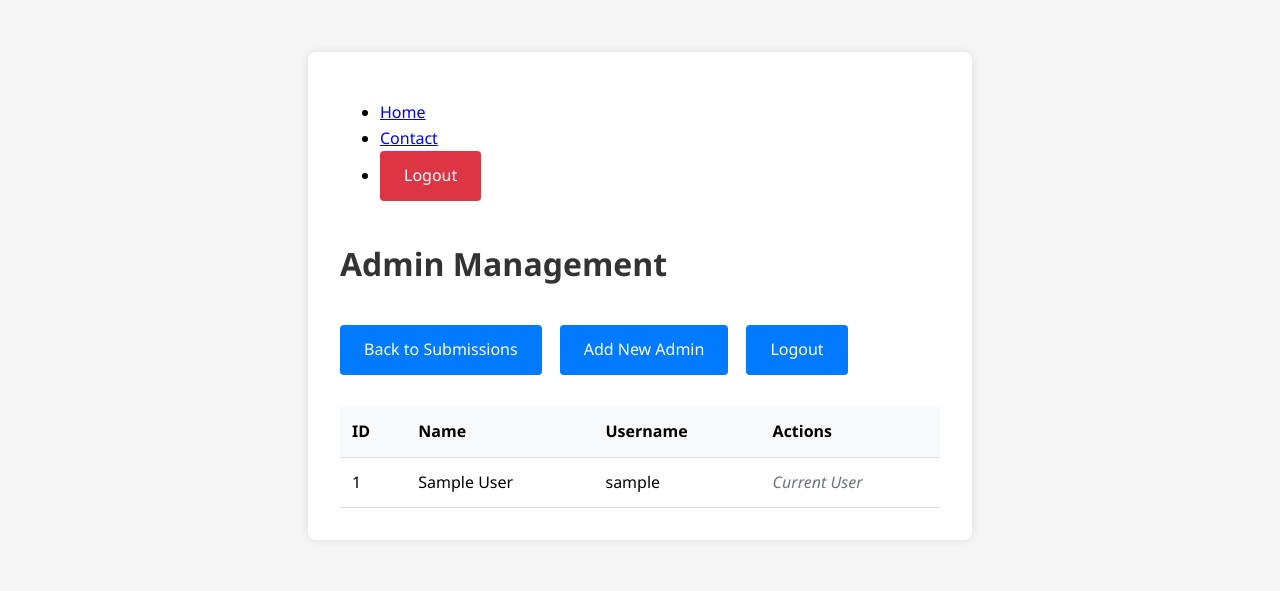
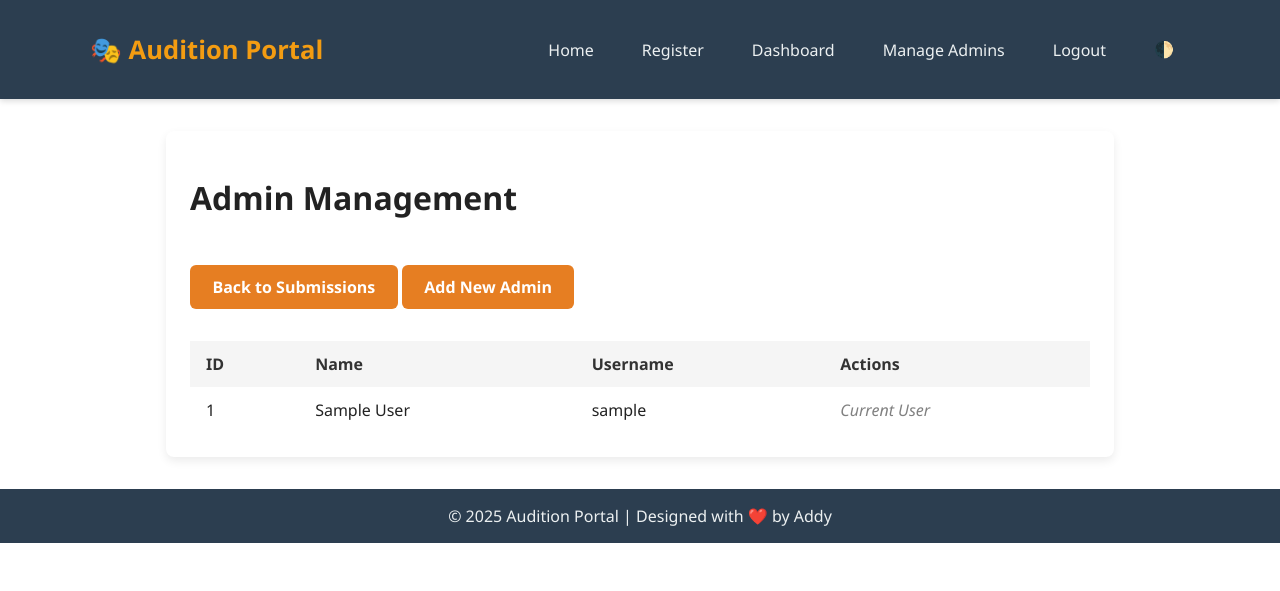
Before and after one commit to Mad4Code-addy/Full-Stack-Project, a Flask app: page /admin/manage in a window 1280 px wide. Shown: the top 591 px of the page. Run offline with Flask 3, Linux system fonts and the light colour scheme; the visitor is signed in with stand-in values (Sample User, id 1); data comes from the database, SQL or seed files in the repository; parts of the project's set-up code (start-up, migrations or seed data) failed here and were passed over.

Commit message:
almost done
recenter the register button , night mode to be flagged and some minor updates like adding delete button in the database entries

```diff
--- a/app.py
+++ b/app.py
@@ -1,10 +1,12 @@
 import os
+from datetime import date
 from flask import Flask, render_template, redirect, url_for, flash
 from flask_sqlalchemy import SQLAlchemy
 from flask_login import LoginManager, UserMixin, login_user, logout_user, login_required, current_user
 from flask_wtf import FlaskForm
 from wtforms import StringField, PasswordField, SubmitField, TextAreaField
 from wtforms.validators import DataRequired, Email, EqualTo
+from wtforms.fields import SelectField, DateField
 from werkzeug.security import generate_password_hash, check_password_hash
 from dotenv import load_dotenv
 
@@ -34,13 +36,22 @@ class Contact(db.Model):
     name = db.Column(db.String(50), nullable=False)
     email = db.Column(db.String(100), nullable=False)
     message = db.Column(db.Text, nullable=False)
+    category = db.Column(db.String(50), nullable=False)
+    dob = db.Column(db.Date, nullable=False)
 
-# Forms
+
 class ContactForm(FlaskForm):
     name = StringField('Name', validators=[DataRequired()])
     email = StringField('Email', validators=[DataRequired(), Email()])
+    dob = DateField('Date of Birth', format='%Y-%m-%d', validators=[DataRequired()])
+    category = SelectField('Audition Category', choices=[
+        ('dancing', 'Dancing'),
+        ('singing', 'Singing'),
+        ('acting', 'Acting')
+    ], validators=[DataRequired()])
     message = TextAreaField('Message', validators=[DataRequired()])
     submit = SubmitField('Submit')
+
 
 class LoginForm(FlaskForm):
     username = StringField('Username', validators=[DataRequired()])
@@ -63,36 +74,38 @@ def home():
 @app.route('/contact', methods=['GET', 'POST'])
 def contact():
     form = ContactForm()
+
     if current_user.is_authenticated:
         flash('Admins cannot submit contact form.', 'warning')
         return redirect(url_for('home'))
-    return render_template('contact.html', form=form)
 
-@app.route('/submit', methods=['POST'])
-def submit():
-    form = ContactForm()
-    print("form submitted")
-    print("form errors:", form.errors)
     if form.validate_on_submit():
-        print("form validated")
+        age = (date.today() - form.dob.data).days // 365
+        if age < 18:
+            flash('You must be at least 18 years old to participate.', 'warning')
+            return render_template('contact.html', form=form)
+
         try:
             contact = Contact(
                 name=form.name.data,
                 email=form.email.data,
-                message=form.message.data
+                message=form.message.data,
+                category=form.category.data,
+                dob=form.dob.data
             )
             db.session.add(contact)
             db.session.commit()
-            print("Contact added to database")
-            flash('Your form has been submitted!', 'success')
+            flash('SEE YOU IN THE Audition! 🎉', 'success')
             return redirect(url_for('success'))
         except Exception as e:
             db.session.rollback()
-            print("DB Error occurred:", str(e))
             flash('Error submitting form!', 'danger')
 
-    print("Form validation failed or db error")
+    elif form.is_submitted():
+        flash('Please correct the errors in the form.', 'danger')
+
     return render_template('contact.html', form=form)
+
 
 @app.route('/success')
 def success():
@@ -175,7 +188,7 @@ def create_first_admin():
 
             hashed_pw = generate_password_hash(default_password)
             admin = User(
-                name='Initial Admin',  # This can remain hardcoded
+                name='Yuvraj',  # This can remain hardcoded
                 username=default_username,
                 password=hashed_pw
             )
--- a/static/script.js
+++ b/static/script.js
@@ -10,3 +10,12 @@ document.addEventListener('DOMContentLoaded', function() {
         });
     });
 });
+
+document.addEventListener("DOMContentLoaded", () => {
+    const toggle = document.getElementById("toggle-theme");
+    const body = document.body;
+
+    toggle.addEventListener("click", () => {
+      body.classList.toggle("dark-mode");
+    });
+  });
--- a/static/style.css
+++ b/static/style.css
@@ -1,141 +1,225 @@
+/* Reset & Base Styles */
 body {
+    margin: 0;
     font-family: 'Segoe UI', Tahoma, Geneva, Verdana, sans-serif;
-    line-height: 1.6;
-    margin: 0;
-    padding: 20px;
-    background-color: #f5f5f5;
+    background: var(--bg);
+    color: var(--text);
+    transition: all 0.3s ease;
+  }
+  :root {
+    --bg: #ffffff;
+    --text: #222;
+    --nav-bg: #2c3e50;
+    --nav-text: #ecf0f1;
+    --brand: #f39c12;
+    --card-bg: #ffffff;
+    --input-bg: #f1f1f1;
+  }
+  body.dark-mode {
+    --bg: #1e1e2f;
+    --text: #f1f1f1;
+    --nav-bg: #111827;
+    --nav-text: #f9fafb;
+    --brand: #facc15;
+    --card-bg: #2a2a40;
+    --input-bg: #3a3a55;
   }
 
-.container {
-    max-width: 600px;
-    margin: 2rem auto;
-    padding: 2rem;
-    background: white;
-    border-radius: 8px;
-    box-shadow: 0 0 10px rgba(0,0,0,0.1);
+  /* Navbar */
+  .navbar {
+    background: var(--nav-bg);
+    padding: 1rem 0;
+    box-shadow: 0 2px 6px rgba(0, 0, 0, 0.15);
+  }
+  .navbar .container {
+    max-width: 1100px;
+    margin: auto;
+    display: flex;
+    justify-content: space-between;
+    align-items: center;
+    padding: 0 1rem;
+  }
+  .navbar-brand {
+    color: var(--brand);
+    font-size: 1.6rem;
+    text-decoration: none;
+    font-weight: bold;
+  }
+  .nav-links {
+    list-style: none;
+    display: flex;
+    gap: 1rem;
+    align-items: center;
+  }
+  .nav-links li a, .nav-links button {
+    color: var(--nav-text);
+    background: transparent;
+    border: none;
+    padding: 0.5rem 1rem;
+    font-size: 1rem;
+    cursor: pointer;
+    text-decoration: none;
+    transition: background 0.3s;
+  }
+  .nav-links li a:hover, .nav-links button:hover {
+    background: rgba(255,255,255,0.1);
+    border-radius: 5px;
   }
 
-h1 {
-    color: #333;
-    margin-bottom: 20px;
+  /* Flash Messages */
+  .flash-container {
+    max-width: 700px;
+    margin: 1rem auto;
+  }
+  .alert {
+    padding: 1rem;
+    border-radius: 6px;
+    margin-bottom: 1rem;
+    color: white;
+  }
+  .alert-success { background: #2ecc71; }
+  .alert-danger  { background: #e74c3c; }
+  .alert-warning { background: #f39c12; }
+
+  /* Forms */
+  form {
+    max-width: 700px;
+    margin: 2rem auto;
+    background: var(--card-bg);
+    padding: 2rem;
+    border-radius: 10px;
+    box-shadow: 0 4px 12px rgba(0,0,0,0.1);
+  }
+  form div {
+    margin-bottom: 1.2rem;
+  }
+  label {
+    display: block;
+    font-weight: 600;
+    margin-bottom: 0.5rem;
+  }
+  input[type="text"],
+  input[type="email"],
+  input[type="date"],
+  select,
+  textarea {
+    width: 100%;
+    padding: 0.75rem;
+    background: var(--input-bg);
+    border: 1px solid #ccc;
+    border-radius: 6px;
+    color: var(--text);
+    box-sizing: border-box;
+  }
+  textarea {
+    resize: vertical;
+    min-height: 100px;
+  }
+  input[type="submit"],
+  button[type="submit"] {
+    background-color: #3498db;
+    color: white;
+    padding: 0.75rem 1.5rem;
+    border: none;
+    border-radius: 5px;
+    cursor: pointer;
+  }
+  input[type="submit"]:hover,
+  button[type="submit"]:hover {
+    background-color: #2980b9;
   }
 
-.form-group {
-    margin-bottom: 1.5rem;
+  /* Error Text */
+  .flash-error {
+    color: #e74c3c;
+    font-size: 0.9rem;
   }
 
-.form-control {
-    width: 100%;
-    padding: 0.75rem;
-    border: 1px solid #ddd;
-    border-radius: 4px;
-    box-sizing: border-box;
+  /* Footer */
+  footer {
+    text-align: center;
+    margin-top: 2rem;
+    padding: 1rem;
+    background: var(--nav-bg);
+    color: var(--nav-text);
   }
 
-.form-control:focus {
-    border-color: #007bff;
-    outline: none;
-    box-shadow: 0 0 0 2px rgba(0,123,255,0.25);
+  /* Responsive */
+  @media (max-width: 768px) {
+    .nav-links {
+      flex-direction: column;
+      gap: 0.5rem;
+      align-items: flex-start;
+    }
+  }
+  .page-container {
+    max-width: 900px;
+    margin: 2rem auto;
+    padding: 1.5rem;
+    background: var(--card-bg);
+    border-radius: 8px;
+    box-shadow: 0 4px 10px rgba(0,0,0,0.08);
   }
 
+  .audition-section {
+    display: flex;
+    flex-wrap: wrap;
+    gap: 1.5rem;
+    justify-content: space-between;
+    margin-top: 2rem;
+  }
+  .event {
+    flex: 1 1 250px;
+    padding: 1rem;
+    background-color: var(--input-bg);
+    border-radius: 10px;
+    box-shadow: 0 2px 6px rgba(0,0,0,0.05);
+    text-align: center;
+  }
+  .event h2 {
+    color: var(--brand);
+  }
   .btn {
     display: inline-block;
-    padding: 0.75rem 1.5rem;
-    background: #007bff;
+    margin-top: 1.5rem;
+    padding: 0.7rem 1.4rem;
+    background-color: #e67e22;
     color: white;
+    border: none;
+    border-radius: 6px;
     text-decoration: none;
-    border-radius: 4px;
-    border: none;
-    cursor: pointer;
-    font-size: 1rem;
-    width: auto;
-    margin-right: 0.5rem;
+    font-weight: 600;
+    transition: background 0.3s ease;
+  }
+  .btn:hover {
+    background-color: #d35400;
   }
 
-.btn-primary {
-    background: #007bff;
-}
-
-.btn-danger {
-    background: #dc3545;
-}
-
-.btn:hover {
-    opacity: 0.9;
-}
-
-form {
-    width: 100%;
-    margin: 0 auto;
-}
-
+  /* Table Styling for contact.html & manage_admins.html */
   table {
     width: 100%;
     border-collapse: collapse;
-    margin-top: 1.5rem;
+    margin-top: 2rem;
   }
-
   th, td {
-    padding: 12px;
     text-align: left;
-    border-bottom: 1px solid #ddd;
+    padding: 12px 16px;
   }
-
-th {
-    background-color: #f8f9fa;
+  thead {
+    background-color: #f5f5f5;
+    color: #333;
   }
-
-tr:hover {
-    background-color: #f5f5f5;
+  tbody tr:nth-child(even) {
+    background-color: rgba(0, 0, 0, 0.03);
   }
-
-.alert {
-    padding: 10px;
-    margin-bottom: 15px;
-    border-radius: 4px;
+  .btn-danger {
+    background: #e74c3c;
+    color: white;
   }
-
-.alert-success {
-    background-color: #d4edda;
-    color: #155724;
+  .btn-danger:hover {
+    background: #c0392b;
   }
-
-.alert-danger {
-    background-color: #f8d7da;
-    color: #721c24;
+  .current-user {
+    font-style: italic;
+    color: gray;
   }
-
-.admin-header {
-    display: flex;
-    flex-direction: column;
-    gap: 1rem;
-    margin-bottom: 2rem;
-}
-
-.admin-links {
-    display: flex;
-    gap: 10px;
-}
-
-.current-user {
-    color: #6c757d;
-    font-style: italic;
-}
-
-.alert {
-    padding: 10px 15px;
-    margin: 10px 0;
-    border-radius: 4px;
-}
-
-.alert-success {
-    background-color: #d4edda;
-    color: #155724;
-    border: 1px solid #c3e6cb;
-}
-
-.alert-danger {
-    background-color: #f8d7da;
-    color: #721c24;
-    border: 1px solid #f5c6cb;
-}
--- a/templates/add_admin.html
+++ b/templates/add_admin.html
@@ -1,6 +1,7 @@
 {% extends "base.html" %}
 {% block title %}Add Admin{% endblock %}
 {% block content %}
+<div class="page-container">
     <h1>Add New Admin</h1>
     <form method="POST">
         {{ form.hidden_tag() }}
@@ -25,4 +26,5 @@
             <a href="{{ url_for('manage_admins') }}" class="btn btn-secondary">Cancel</a>
         </div>
     </form>
+</div>
 {% endblock %}
--- a/templates/admin.html
+++ b/templates/admin.html
@@ -1,12 +1,13 @@
 {% extends "base.html" %}
 {% block title %}Admin Panel{% endblock %}
 {% block content %}
+<div class="page-container">
     <div class="admin-header">
         <h1>Contact Submissions</h1>
-        <div class="admin-links">
+        <!-- <div class="admin-links">
             <a href="{{ url_for('manage_admins') }}" class="btn">Manage Admins</a>
             <a href="{{ url_for('logout') }}" class="btn">Logout</a>
-        </div>
+        </div> -->
     </div>
 
     <table class="submissions-table">
@@ -29,4 +30,5 @@
             {% endfor %}
         </tbody>
     </table>
+</div>
 {% endblock %}
--- a/templates/base.html
+++ b/templates/base.html
@@ -1,13 +1,32 @@
 <!DOCTYPE html>
 <html lang="en">
 <head>
-    <meta charset="UTF-8">
-    <meta name="viewport" content="width=device-width, initial-scale=1.0">
-    <title>{% block title %}{% endblock %}</title>
+  <meta charset="UTF-8" />
+  <meta name="viewport" content="width=device-width, initial-scale=1.0"/>
+  <title>Audition Portal</title>
   <link rel="stylesheet" href="{{ url_for('static', filename='style.css') }}">
 </head>
-<body>
+<body class="light-mode">
+
+<nav class="navbar">
   <div class="container">
+    <a class="navbar-brand" href="{{ url_for('home') }}">🎭 Audition Portal</a>
+    <ul class="nav-links">
+      <li><a href="{{ url_for('home') }}">Home</a></li>
+      <li><a href="{{ url_for('contact') }}">Register</a></li>
+      {% if current_user.is_authenticated %}
+        <li><a href="{{ url_for('admin') }}">Dashboard</a></li>
+        <li><a href="{{ url_for('manage_admins') }}">Manage Admins</a></li>
+        <li><a href="{{ url_for('logout') }}">Logout</a></li>
+      {% else %}
+        <li><a href="{{ url_for('login') }}">Admin Login</a></li>
+      {% endif %}
+      <li><button id="toggle-theme" title="Toggle dark mode">🌓</button></li>
+    </ul>
+  </div>
+</nav>
+
+<div class="flash-container">
   {% with messages = get_flashed_messages(with_categories=true) %}
     {% if messages %}
       {% for category, message in messages %}
@@ -15,22 +34,16 @@
       {% endfor %}
     {% endif %}
   {% endwith %}
-        <nav>
-            <ul>
-                <li><a href="{{ url_for('home') }}">Home</a></li>
-                <li><a href="{{ url_for('contact') }}">Contact</a></li>
+</div>
 
-                {% if current_user.is_authenticated %}
-                    <li><a href="{{ url_for('logout') }}" class="btn btn-danger">Logout</a></li>
-                {% else %}
-                    <li><a href="{{ url_for('login') }}" class="btn btn-primary">Admin Login</a></li>
-                {% endif %}
-            </ul>
-        </nav>
-
+<div class="content">
   {% block content %}{% endblock %}
 </div>
+
+<footer>
+  &copy; 2025 Audition Portal | Designed with ❤️ by Addy
+</footer>
+
 <script src="{{ url_for('static', filename='script.js') }}"></script>
-
 </body>
 </html>
--- a/templates/manage_admins.html
+++ b/templates/manage_admins.html
@@ -1,12 +1,13 @@
 {% extends "base.html" %}
 {% block title %}Manage Admins{% endblock %}
 {% block content %}
+<div class="page-container">
     <div class="admin-header">
         <h1>Admin Management</h1>
         <div class="admin-links button-group">
             <a href="{{ url_for('admin') }}" class="btn">Back to Submissions</a>
             <a href="{{ url_for('add_admin') }}" class="btn btn-primary">Add New Admin</a>
-            <a href="{{ url_for('logout') }}" class="btn">Logout</a>
+            <!-- <a href="{{ url_for('logout') }}" class="btn">Logout</a> -->
         </div>
     </div>
 
@@ -38,4 +39,5 @@
             {% endfor %}
         </tbody>
     </table>
+</div>
 {% endblock %}
```
Also changed, not shown: templates/contact.html (+16 -21 lines), templates/home.html (+18 -3 lines), templates/success.html (+6 -6 lines). Lines whose indentation alone changed are shown as unchanged.
